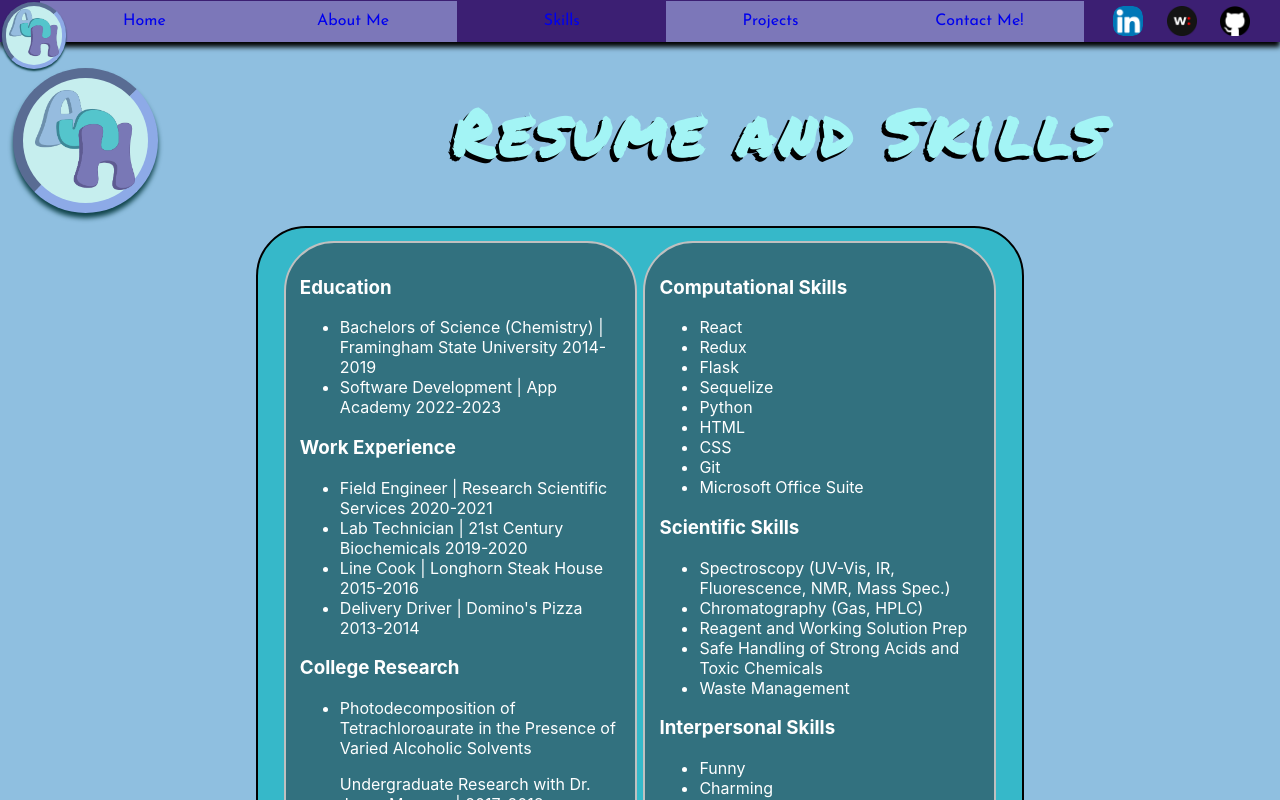
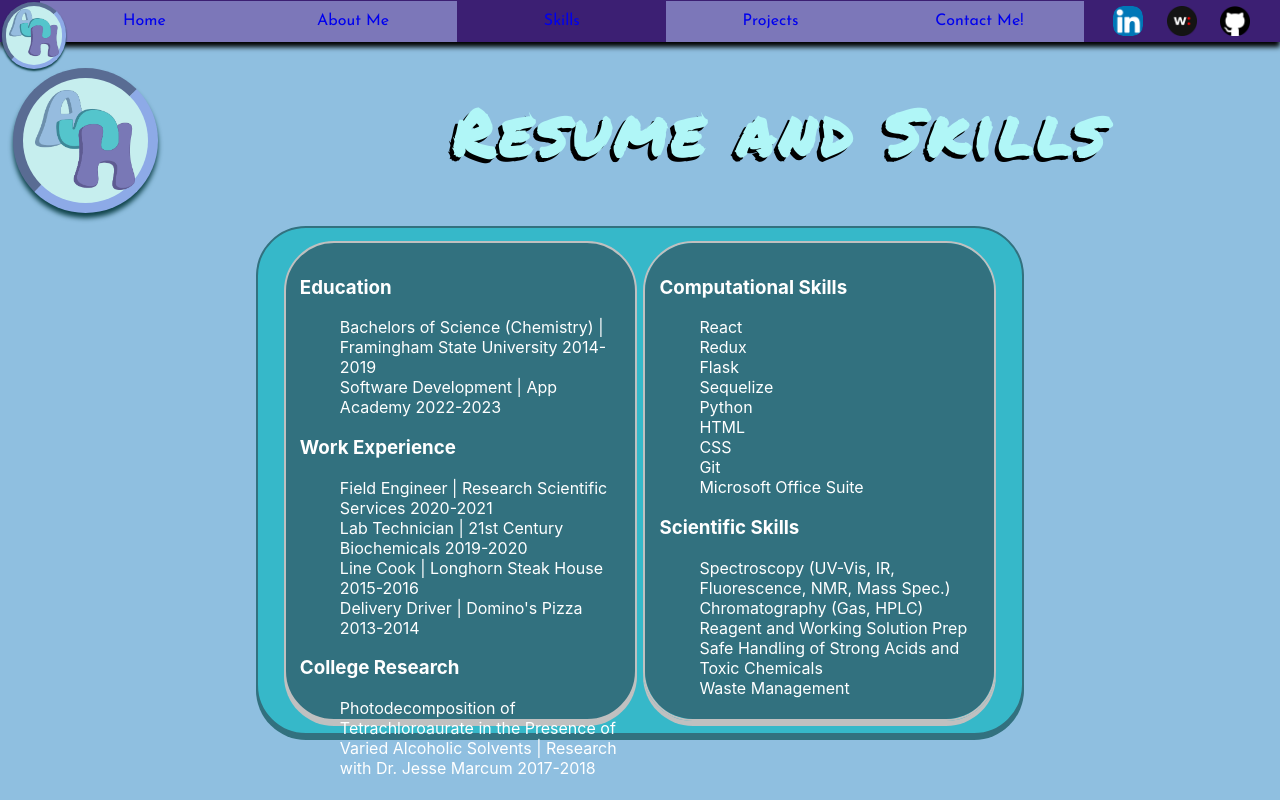
Before and after one commit to Dudemaster47/portfolio-site-but-it-works, a React (Create React App) app: page /skills in a window 1280 px wide. Shown: the top 800 px of the page. Built offline with nearby package versions, Linux system fonts and the light colour scheme.

Commit message:
i can't think of what else to do

```diff
--- a/src/components/skills.css
+++ b/src/components/skills.css
@@ -6,8 +6,10 @@
     display: flex;
     flex-direction: row;
     background: #36b8c9;
+    height: 60vh;
     justify-content: space-between;
-    border: solid 2px black;
+    border: solid 2px #32717f;
+    box-shadow: 0px 5px #32717f;
     border-radius: 50px;
     margin-left: 20%;
     margin-right: 20%;
@@ -24,14 +26,23 @@
     border-radius: 50px;
     padding: 2%;
     color: white;
+    box-shadow: 0px 5px silver;
     background: #32717f;
 }
 
 .skillColumn {
     border: solid 2px silver;
+    box-shadow: 0px 5px silver;
+    overflow-y: auto;
     width: 45%;
     border-radius: 50px;
     padding: 2%;
     color: white;
     background: #32717f;
+    scrollbar-width: thin;
+    scrollbar-color: #15474e #32717f;
 }
+
+.resUL {
+    list-style-type: none;
+}
--- a/src/components/skills.jsx
+++ b/src/components/skills.jsx
@@ -54,12 +54,8 @@ function Skills() {
                         <ul className="resUL">
                             <li>
                                 Photodecomposition of Tetrachloroaurate in the
-                                Presence of Varied Alcoholic Solvents
+                                Presence of Varied Alcoholic Solvents | Research with Dr. Jesse Marcum 2017-2018
                             </li>
-                            <p>
-                                Undergraduate Research with Dr. Jesse Marcum |
-                                2017-2018
-                            </p>
                         </ul>
                     </div>
                 </div>
```
